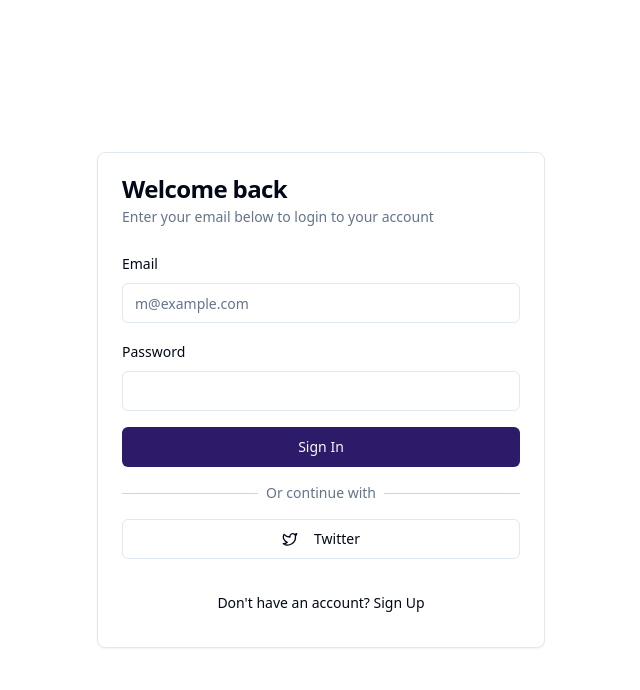
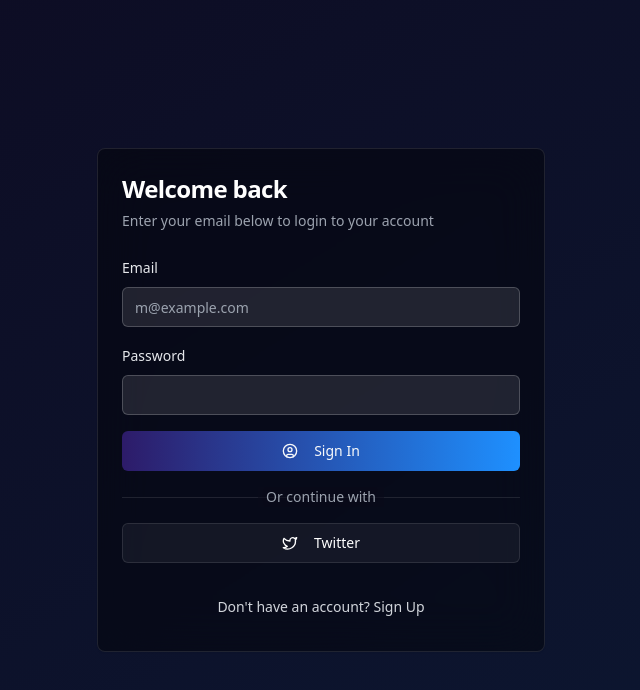
Before and after one commit to SnoochiMink/twitopia-agent, a React (Vite) app: page /auth in a window 1280 px wide. Shown: the top 690 px of the page, without its empty margins (319-959 px from the left). Built offline with nearby package versions, Linux system fonts and the light colour scheme.

Commit message:
Add login/signup button to main page
Implemented a login/signup button on the main page that redirects to the login/auth page. Updated the login/auth page to match the theme of the main page for a consistent user experience.
[skip gpt_engineer]

```diff
--- a/src/integrations/supabase/types.ts
+++ b/src/integrations/supabase/types.ts
@@ -9,6 +9,33 @@ export type Json =
 export type Database = {
   public: {
     Tables: {
+      profiles: {
+        Row: {
+          avatar_url: string | null
+          created_at: string
+          full_name: string | null
+          id: string
+          updated_at: string
+          username: string | null
+        }
+        Insert: {
+          avatar_url?: string | null
+          created_at?: string
+          full_name?: string | null
+          id: string
+          updated_at?: string
+          username?: string | null
+        }
+        Update: {
+          avatar_url?: string | null
+          created_at?: string
+          full_name?: string | null
+          id?: string
+          updated_at?: string
+          username?: string | null
+        }
+        Relationships: []
+      }
       Tweets: {
         Row: {
           created_at: string
--- a/src/pages/Auth.tsx
+++ b/src/pages/Auth.tsx
@@ -5,7 +5,7 @@ import { Button } from "@/components/ui/button";
 import { Input } from "@/components/ui/input";
 import { Label } from "@/components/ui/label";
 import { Card, CardContent, CardDescription, CardFooter, CardHeader, CardTitle } from "@/components/ui/card";
-import { Twitter } from "lucide-react";
+import { Twitter, UserCircle } from "lucide-react";
 import { toast } from "sonner";
 
 const Auth = () => {
@@ -60,14 +60,12 @@ const Auth = () => {
 
   const handleTwitterAuth = async () => {
     try {
-      const { data, error } = await supabase.auth.signInWithOAuth({
+      const { error } = await supabase.auth.signInWithOAuth({
         provider: "twitter",
         options: {
-          redirectTo: window.location.origin,
-          scopes: "tweet.read users.read"
+          redirectTo: `${window.location.origin}/dashboard`,
         }
       });
-      console.log("Twitter sign in response:", { data, error });
 
       if (error) {
         toast.error(error.message);
@@ -79,11 +77,14 @@ const Auth = () => {
   };
 
   return (
-    <div className="min-h-screen flex items-center justify-center bg-background p-4">
-      <Card className="w-full max-w-md">
+    <div className="min-h-screen flex items-center justify-center bg-[#0A0A1B] p-4">
+      <div className="absolute inset-0 bg-gradient-to-br from-primary/20 to-secondary/20 opacity-50" />
+      <Card className="w-full max-w-md relative bg-black/40 backdrop-blur-xl border-white/10">
         <CardHeader>
-          <CardTitle>{isSignUp ? "Create an account" : "Welcome back"}</CardTitle>
-          <CardDescription>
+          <CardTitle className="text-2xl text-white">
+            {isSignUp ? "Create an account" : "Welcome back"}
+          </CardTitle>
+          <CardDescription className="text-gray-400">
             {isSignUp
               ? "Enter your email below to create your account"
               : "Enter your email below to login to your account"}
@@ -92,7 +93,7 @@ const Auth = () => {
         <CardContent>
           <form onSubmit={handleEmailAuth} className="space-y-4">
             <div className="space-y-2">
-              <Label htmlFor="email">Email</Label>
+              <Label htmlFor="email" className="text-gray-200">Email</Label>
               <Input
                 id="email"
                 type="email"
@@ -100,36 +101,45 @@ const Auth = () => {
                 value={email}
                 onChange={(e) => setEmail(e.target.value)}
                 required
+                className="bg-white/10 border-white/20 text-white placeholder:text-gray-400"
               />
             </div>
             <div className="space-y-2">
-              <Label htmlFor="password">Password</Label>
+              <Label htmlFor="password" className="text-gray-200">Password</Label>
               <Input
                 id="password"
                 type="password"
                 value={password}
                 onChange={(e) => setPassword(e.target.value)}
                 required
+                className="bg-white/10 border-white/20 text-white"
               />
             </div>
-            <Button type="submit" className="w-full" disabled={loading}>
+            <Button
+              type="submit"
+              className="w-full bg-gradient-to-r from-primary to-secondary hover:opacity-90"
+              disabled={loading}
+            >
+              <UserCircle className="mr-2 h-5 w-5" />
               {loading ? "Loading..." : isSignUp ? "Sign Up" : "Sign In"}
             </Button>
           </form>
 
           <div className="relative my-4">
             <div className="absolute inset-0 flex items-center">
-              <div className="w-full border-t border-gray-300"></div>
+              <div className="w-full border-t border-white/10"></div>
             </div>
             <div className="relative flex justify-center text-sm">
-              <span className="px-2 bg-background text-muted-foreground">Or continue with</span>
+              <span className="px-2 bg-[#0A0A1B]/50 text-gray-400 backdrop-blur-xl">
+                Or continue with
+              </span>
             </div>
           </div>
 
           <Button
             type="button"
             variant="outline"
-            className="w-full"
+            className="w-full bg-white/5 border-white/10 text-white hover:bg-white/10"
             onClick={handleTwitterAuth}
           >
             <Twitter className="mr-2 h-4 w-4" />
@@ -140,7 +150,7 @@ const Auth = () => {
           <Button
             type="button"
             variant="ghost"
-            className="w-full"
+            className="w-full text-gray-300 hover:text-white hover:bg-white/5"
             onClick={() => setIsSignUp(!isSignUp)}
           >
             {isSignUp ? "Already have an account? Sign In" : "Don't have an account? Sign Up"}
--- a/src/pages/Index.tsx
+++ b/src/pages/Index.tsx
@@ -1,21 +1,39 @@
 import { Hero } from "@/components/sections/Hero";
 import { Features } from "@/components/sections/Features";
 import { Pricing } from "@/components/sections/Pricing";
+import { Button } from "@/components/ui/button";
+import { Link } from "react-router-dom";
+import { UserCircle } from "lucide-react";
 
 const Index = () => {
   return (
     <div className="min-h-screen bg-[#0A0A1B] text-white">
-      <header className="flex justify-between p-4">
-        <button className="bg-blue-500 hover:bg-blue-700 text-white font-bold py-2 px-4 rounded">
-          <a href="/how-it-works">How It Works</a>
-        </button>
-        <button className="bg-blue-500 hover:bg-blue-700 text-white font-bold py-2 px-4 rounded">
-          <a href="/faq">FAQ</a>
-        </button>
-        <button className="bg-blue-500 hover:bg-blue-700 text-white font-bold py-2 px-4 rounded">
-          <a href="/pricing">Pricing</a>
-        </button>
+      <header className="flex justify-between items-center p-4">
+        <div className="flex gap-4">
+          <Link to="/how-it-works">
+            <Button variant="ghost" className="text-gray-300 hover:text-white hover:bg-primary/20">
+              How It Works
+            </Button>
+          </Link>
+          <Link to="/faq">
+            <Button variant="ghost" className="text-gray-300 hover:text-white hover:bg-primary/20">
+              FAQ
+            </Button>
+          </Link>
+          <Link to="/pricing">
+            <Button variant="ghost" className="text-gray-300 hover:text-white hover:bg-primary/20">
+              Pricing
+            </Button>
+          </Link>
+        </div>
+        <Link to="/auth">
+          <Button className="bg-gradient-to-r from-primary to-secondary hover:opacity-90">
+            <UserCircle className="mr-2 h-5 w-5" />
+            Login / Sign Up
+          </Button>
+        </Link>
       </header>
+      <Hero />
       <Features />
       <Pricing />
     </div>
```
